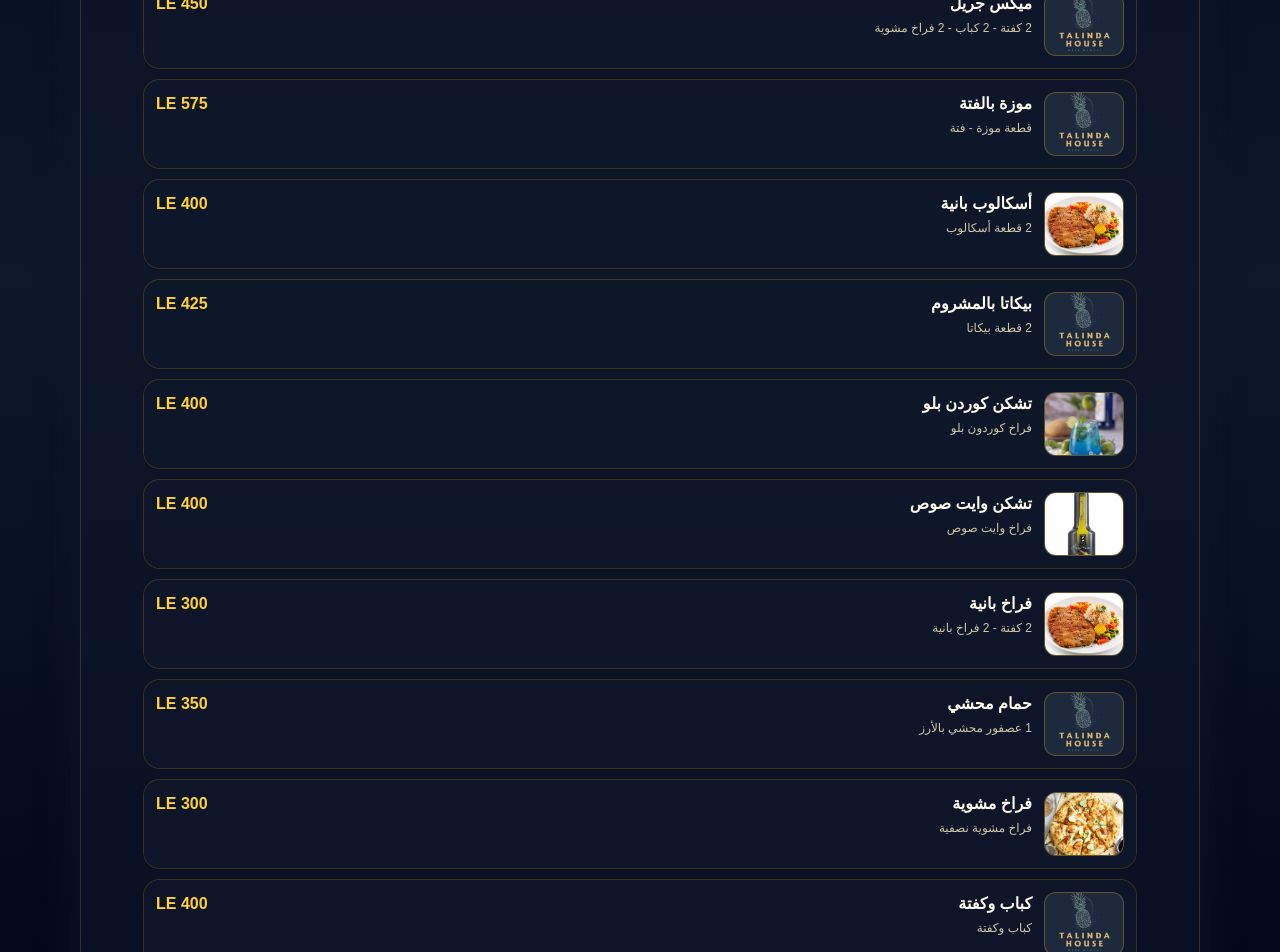
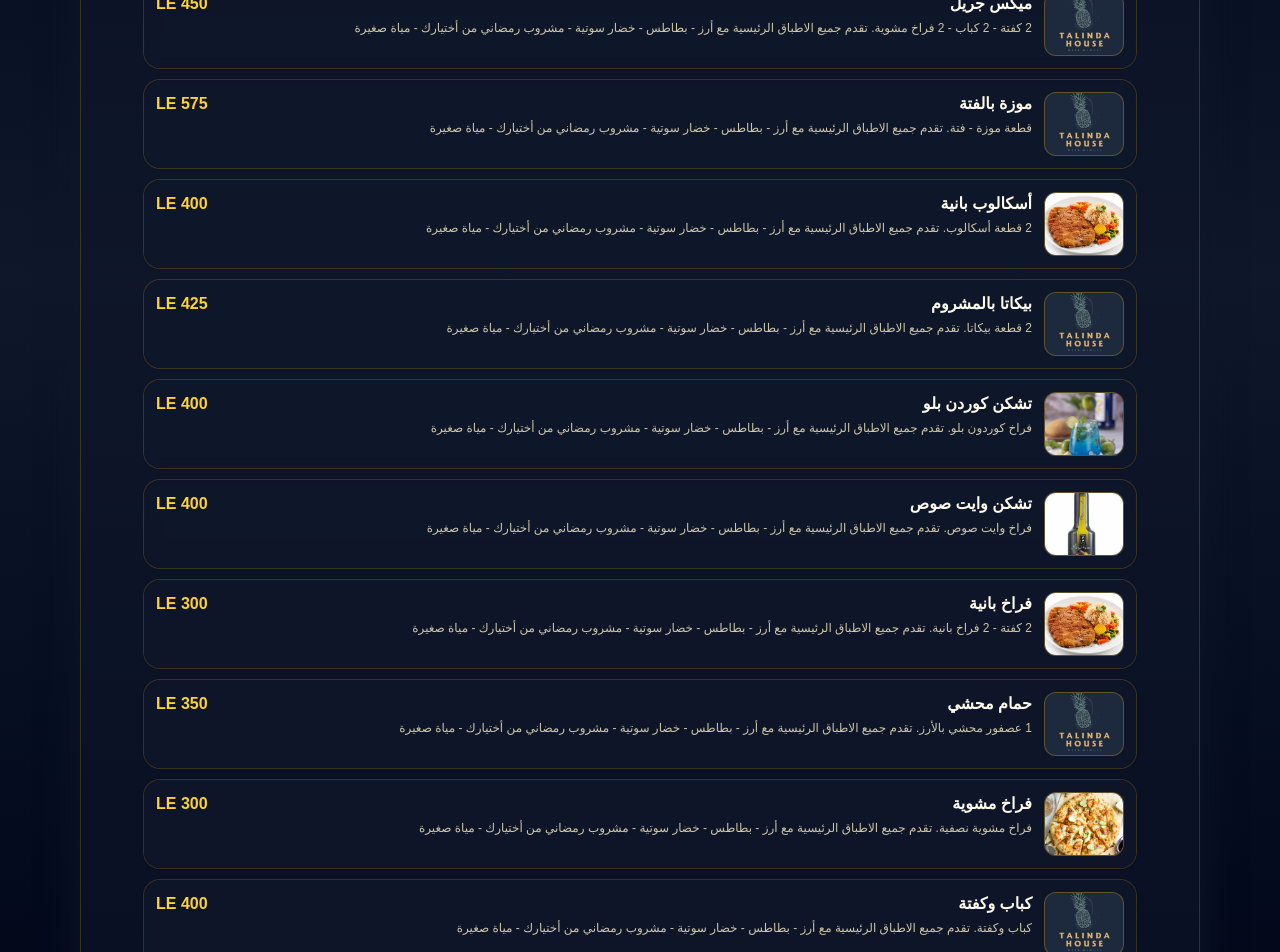
Before and after one commit to Ahmedezz222/talinda-new-menu, a Next.js app: page / in a window 1280 px wide. Shown: the part 560-1512 px from the top of the page. Built offline with nearby package versions, Linux system fonts and the light colour scheme.

Commit message:
Enhance menu item descriptions in menuData.ts to include serving details for main dishes, improving clarity for customers.

```diff
--- a/components/menuData.ts
+++ b/components/menuData.ts
@@ -76,17 +76,94 @@ const categoriesAr: MenuCategory[] = [];
 const allCategories = [
   // Main Course
   toCategory(nextId(), "Main Course", "وجبة أساسية", [
-    item(nextId(), "Mix Grill Special", "میکس جريل أسبشيال", "700", "Quarter boneless chicken - 2 Kofta - 2 Kabab - Veal chop", "فراخ بدون عظم - 2 كفتة - 2 كباب - كشمير صويا"),
-    item(nextId(), "Mix Grill", "میکس جریل", "450", "2 Kofta - 2 Kabab - 2 Shish Tawook", "2 كفتة - 2 كباب - 2 فراخ مشوية"),
-    item(nextId(), "Moza Fatah", "موزة بالفتة", "575", "Moza piece - Fatah", "قطعة موزة - فتة"),
-    item(nextId(), "Escalope Panne", "أسكالوب بانية", "400", "2 pieces Escalope", "2 قطعة أسكالوب"),
-    item(nextId(), "Mushroom Picata", "بيكاتا بالمشروم", "425", "2 pieces Picata", "2 قطعة بيكاتا"),
-    item(nextId(), "Chicken Cordon Bleu", "تشکن کوردن بلو", "400", "Chicken Cordon Bleu", "فراخ كوردون بلو"),
-    item(nextId(), "Chicken White Sauce", "تشكن وايت صوص", "400", "Chicken White Sauce", "فراخ وايت صوص"),
-    item(nextId(), "Chicken Panne", "فراخ بانية", "300", "2 Kofta - 2 Panne", "2 كفتة - 2 فراخ بانية"),
-    item(nextId(), "Hamam Mahshi", "حمام محشي", "350", "1 Stuffed Pigeon with Rice", "1 عصفور محشي بالأرز"),
-    item(nextId(), "Grilled Chicken", "فراخ مشوية", "300", "Half Grilled Chicken", "فراخ مشوية نصفية"),
-    item(nextId(), "Kabab And Kofta", "كباب وكفتة", "400", "Kabab And Kofta", "كباب وكفتة"),
+    item(
+      nextId(),
+      "Mix Grill Special",
+      "میکس جريل أسبشيال",
+      "700",
+      "Quarter boneless chicken - 2 Kofta - 2 Kabab - Veal chop. All main dishes are served with rice, potatoes, sautéed vegetables, a Ramadan drink of your choice, and small water.",
+      "فراخ بدون عظم - 2 كفتة - 2 كباب - كشمير صويا. تقدم جميع الاطباق الرئيسية مع أرز - بطاطس - خضار سوتية - مشروب رمضاني من أختيارك - مياة صغيرة",
+    ),
+    item(
+      nextId(),
+      "Mix Grill",
+      "میکس جریل",
+      "450",
+      "2 Kofta - 2 Kabab - 2 Shish Tawook. All main dishes are served with rice, potatoes, sautéed vegetables, a Ramadan drink of your choice, and small water.",
+      "2 كفتة - 2 كباب - 2 فراخ مشوية. تقدم جميع الاطباق الرئيسية مع أرز - بطاطس - خضار سوتية - مشروب رمضاني من أختيارك - مياة صغيرة",
+    ),
+    item(
+      nextId(),
+      "Moza Fatah",
+      "موزة بالفتة",
+      "575",
+      "Moza piece - Fatah. All main dishes are served with rice, potatoes, sautéed vegetables, a Ramadan drink of your choice, and small water.",
+      "قطعة موزة - فتة. تقدم جميع الاطباق الرئيسية مع أرز - بطاطس - خضار سوتية - مشروب رمضاني من أختيارك - مياة صغيرة",
+    ),
+    item(
+      nextId(),
+      "Escalope Panne",
+      "أسكالوب بانية",
+      "400",
+      "2 pieces Escalope. All main dishes are served with rice, potatoes, sautéed vegetables, a Ramadan drink of your choice, and small water.",
+      "2 قطعة أسكالوب. تقدم جميع الاطباق الرئيسية مع أرز - بطاطس - خضار سوتية - مشروب رمضاني من أختيارك - مياة صغيرة",
+    ),
+    item(
+      nextId(),
+      "Mushroom Picata",
+      "بيكاتا بالمشروم",
+      "425",
+      "2 pieces Picata. All main dishes are served with rice, potatoes, sautéed vegetables, a Ramadan drink of your choice, and small water.",
+      "2 قطعة بيكاتا. تقدم جميع الاطباق الرئيسية مع أرز - بطاطس - خضار سوتية - مشروب رمضاني من أختيارك - مياة صغيرة",
+    ),
+    item(
+      nextId(),
+      "Chicken Cordon Bleu",
+      "تشکن کوردن بلو",
+      "400",
+      "Chicken Cordon Bleu. All main dishes are served with rice, potatoes, sautéed vegetables, a Ramadan drink of your choice, and small water.",
+      "فراخ كوردون بلو. تقدم جميع الاطباق الرئيسية مع أرز - بطاطس - خضار سوتية - مشروب رمضاني من أختيارك - مياة صغيرة",
+    ),
+    item(
+      nextId(),
+      "Chicken White Sauce",
+      "تشكن وايت صوص",
+      "400",
+      "Chicken White Sauce. All main dishes are served with rice, potatoes, sautéed vegetables, a Ramadan drink of your choice, and small water.",
+      "فراخ وايت صوص. تقدم جميع الاطباق الرئيسية مع أرز - بطاطس - خضار سوتية - مشروب رمضاني من أختيارك - مياة صغيرة",
+    ),
+    item(
+      nextId(),
+      "Chicken Panne",
+      "فراخ بانية",
+      "300",
+      "2 Kofta - 2 Panne. All main dishes are served with rice, potatoes, sautéed vegetables, a Ramadan drink of your choice, and small water.",
+      "2 كفتة - 2 فراخ بانية. تقدم جميع الاطباق الرئيسية مع أرز - بطاطس - خضار سوتية - مشروب رمضاني من أختيارك - مياة صغيرة",
+    ),
+    item(
+      nextId(),
+      "Hamam Mahshi",
+      "حمام محشي",
+      "350",
+      "1 Stuffed Pigeon with Rice. All main dishes are served with rice, potatoes, sautéed vegetables, a Ramadan drink of your choice, and small water.",
+      "1 عصفور محشي بالأرز. تقدم جميع الاطباق الرئيسية مع أرز - بطاطس - خضار سوتية - مشروب رمضاني من أختيارك - مياة صغيرة",
+    ),
+    item(
+      nextId(),
+      "Grilled Chicken",
+      "فراخ مشوية",
+      "300",
+      "Half Grilled Chicken. All main dishes are served with rice, potatoes, sautéed vegetables, a Ramadan drink of your choice, and small water.",
+      "فراخ مشوية نصفية. تقدم جميع الاطباق الرئيسية مع أرز - بطاطس - خضار سوتية - مشروب رمضاني من أختيارك - مياة صغيرة",
+    ),
+    item(
+      nextId(),
+      "Kabab And Kofta",
+      "كباب وكفتة",
+      "400",
+      "Kabab And Kofta. All main dishes are served with rice, potatoes, sautéed vegetables, a Ramadan drink of your choice, and small water.",
+      "كباب وكفتة. تقدم جميع الاطباق الرئيسية مع أرز - بطاطس - خضار سوتية - مشروب رمضاني من أختيارك - مياة صغيرة",
+    ),
   ]),
 
   // Family Mixes
```
